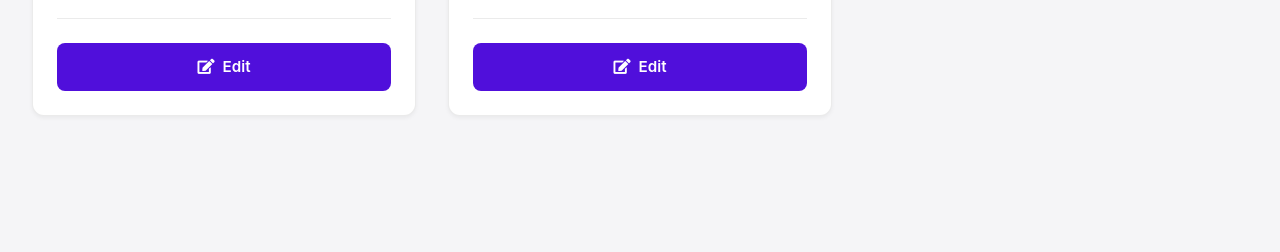
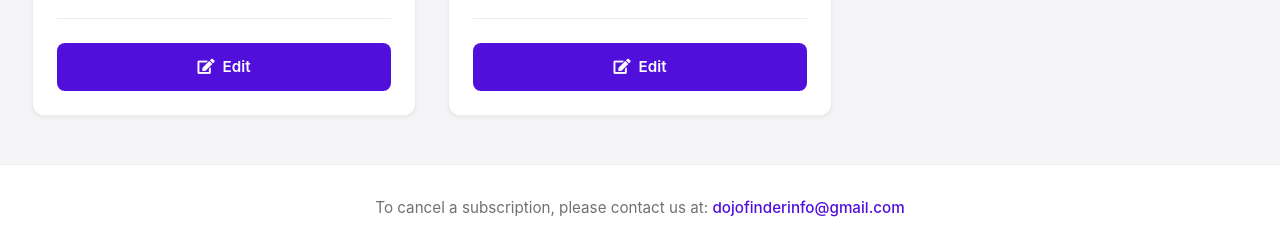
Before and after one commit to Ricardo-Ceia/DojoFinder, a Flask app: page /manage_dojos in a window 1280 px wide. Shown: the part 643-895 px from the top of the page. Before the commit the page ends 734 px from the top, so only its background shows below. Run offline with Flask 3, Linux system fonts and the light colour scheme; a user stored in the database is signed in; data comes from the database, SQL or seed files in the repository.

Commit message:
more changes to the manage_dojos template and making the homePage manage dojo button disapear

```diff
--- a/templates/manage_dojos.html
+++ b/templates/manage_dojos.html
@@ -25,18 +25,27 @@
             box-sizing: border-box;
         }
 
+        html, body {
+            height: 100%;
+        }
+
         body {
             font-family: -apple-system, BlinkMacSystemFont, 'Segoe UI', Roboto, sans-serif;
             background: var(--background);
             color: var(--text-color);
             line-height: 1.6;
             -webkit-font-smoothing: antialiased;
+            display: flex;
+            flex-direction: column;
+            min-height: 100vh;
         }
 
         .manage-dojos-container {
             max-width: 1400px;
             margin: 0 auto;
             padding: 3rem 2rem;
+            flex: 1 0 auto;
+            width: 100%;
         }
 
         .page-header {
@@ -214,6 +223,34 @@
             margin: 0 auto;
         }
 
+        .contact-footer {
+            flex-shrink: 0;
+            width: 100%;
+            padding: 2rem;
+            background: var(--white);
+            border-top: 1px solid rgba(0, 0, 0, 0.08);
+            text-align: center;
+            color: var(--text-light);
+            margin-top: auto;
+        }
+
+        .contact-footer p {
+            font-size: 0.95rem;
+            line-height: 1.5;
+            max-width: 600px;
+            margin: 0 auto;
+        }
+
+        .contact-email {
+            color: var(--primary-color);
+            font-weight: 500;
+            text-decoration: none;
+        }
+
+        .contact-email:hover {
+            text-decoration: underline;
+        }
+
         @media (max-width: 768px) {
             .manage-dojos-container {
                 padding: 2rem 1rem;
@@ -280,5 +317,10 @@
             {% endif %}
         </div>
     </div>
+    <footer class="contact-footer">
+        <p>To cancel a subscription, please contact us at:
+            <a href="mailto:dojofinderinfo@gmail.com" class="contact-email">dojofinderinfo@gmail.com</a>
+        </p>
+    </footer>
 </body>
 </html>
```
Also changed, not shown: templates/homePage.html (+26 -22 lines).
